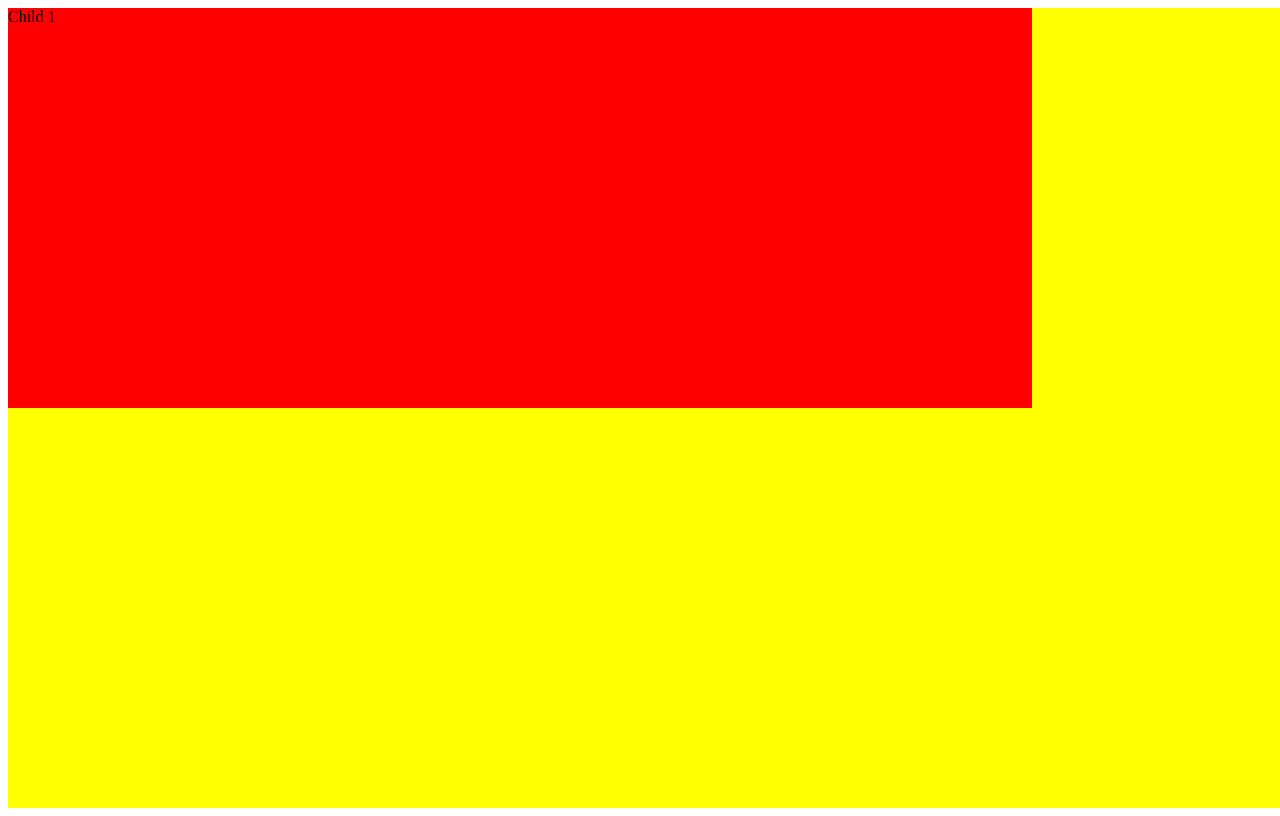
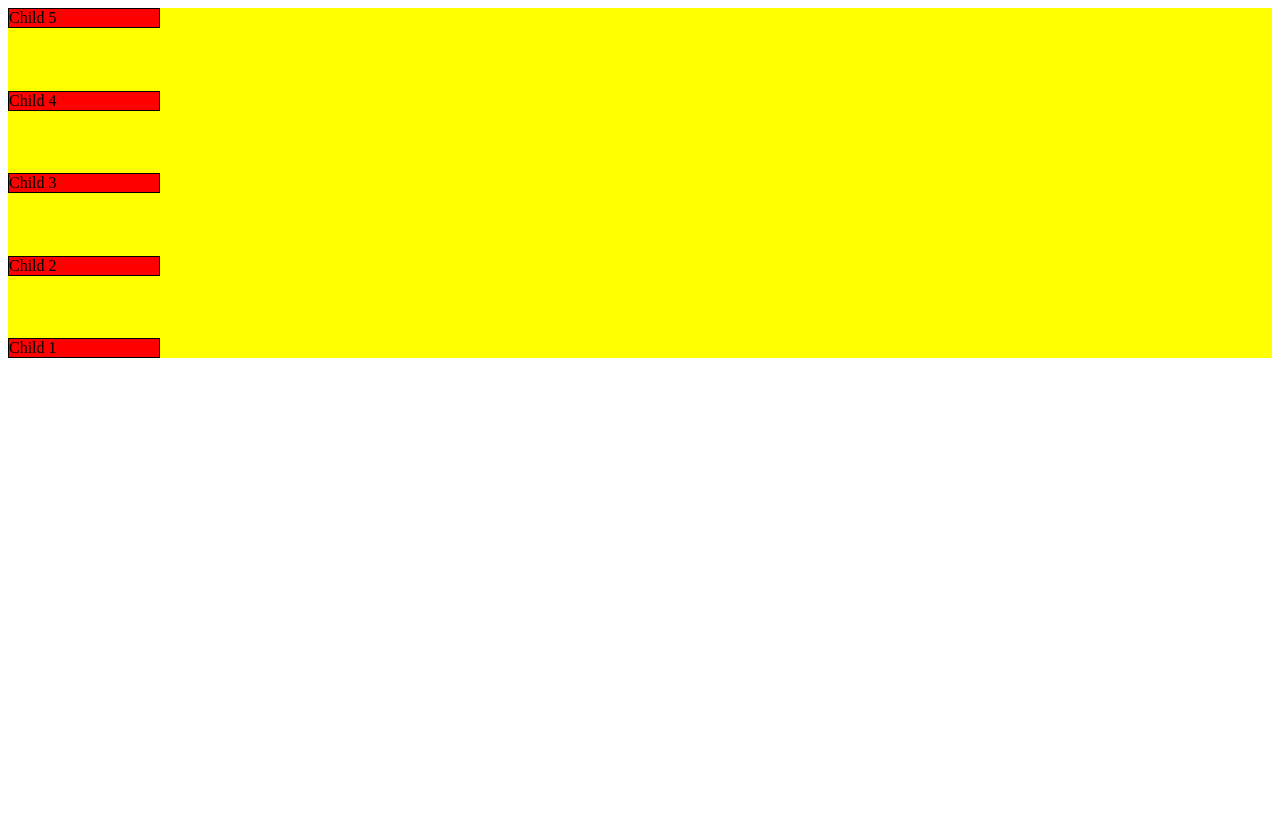
Before and after one commit to Abdullah-MotiWala/Smit-batch18-weekend, a plain HTML site: page css/flex/index.html in a window 1280 px wide. Drawn offline with Linux system fonts and the light colour scheme.

```diff
--- a/css/flex/index.html
+++ b/css/flex/index.html
@@ -20,11 +20,11 @@
     </div> -->
     <div class="parent">
         <div class="child child-1">Child 1</div>
-        <!-- <div class="child">Child 2</div>
+        <div class="child">Child 2</div>
         <div class="child">Child 3</div>
         <div class="child">Child 4</div>
         <div class="child">Child 5</div>
-        <div class="child">Child 6</div> -->
+        <!-- <div class="child">Child 6</div> -->
     </div>
 </body>
 
--- a/css/flex/style.css
+++ b/css/flex/style.css
@@ -19,37 +19,39 @@
 
 .parent {
   background-color: yellow;
-  /* display: flex; */
-  /* height: 350px; */
-  min-height: 350px;
+  display: flex;
+  height: 350px;
+  /* min-height: 350px; */
   /* max-height: 500px; */
   /* justify-content: center; */
-  /* justify-content: start; */
+  justify-content: flex-start;
   /* justify-content: space-evenly; */
   /* justify-content: space-between; */
   /* justify-content: right; */
   /* justify-content: flex-start; */
   /* align-items: start; */
   /* flex-direction: row-reverse; */
-  /* flex-direction: column-reverse; */
-  align-items: center;
-  /* justify-content: space-between; */
-  justify-content: center;
+  flex-direction: column-reverse;
+  justify-content: space-between;
+  /* justify-content: center; */
   flex-wrap: wrap;
   /* width: 900px; */
-  width: 100vw;
+  /* width: 100vw;
   height: 250px;
-  height: 100vh;
+  height: 100vh; */
   /* gap: 10px 100px; */
-  position: relative;
+  /* position: relative; */
+  align-items: flex-start;
 }
 
 .child {
-  height: 50%;
-  width: 80%;
+  /* height: 50%; */
+  /* width: 80%; */
+  width: 150px;
+
   background-color: red;
-  /* border: 1px solid; */
-  /* width: calc(900px/6); */
+  border: 1px solid;
+  /* width: calc(((100vw - 16px) / 6) - 2px); */
   /* height: 125px;
   width: 150px; */
 }
--- /dev/null
+++ b/css/grid/style.css
@@ -0,0 +1,73 @@
+.parent {
+  background-color: yellow;
+  height: 550px;
+  display: grid;
+  /* column-gap: 2px;
+  row-gap: 4px; */
+  gap: 4px 2px;
+  grid-template-columns: 1fr 2fr 2fr 1fr;
+  /* grid-template-rows: 1fr 2fr 1fr; */
+  /* grid-template-rows: repeat(3,1fr); */
+  grid-template-rows: 100px 400px 50px;
+  grid-template-areas:
+    "header header header header"
+    "ads content content sidebar"
+    "footer footer footer footer";
+}
+
+.child {
+  background-color: rgb(234, 1, 1);
+  color: white;
+  /* border: 1px solid white; */
+}
+
+.child-1 {
+  background-color: aqua;
+  /* grid-row: 2/3;
+  grid-column: 1/2; */
+  grid-area: ads;
+}
+
+.child-2 {
+  background-color: red;
+  /* grid-column: 1/5;
+  grid-row: 3/4; */
+  grid-area: footer;
+}
+
+.child-3 {
+  background-color: green;
+  /* grid-column: 2/4;
+  grid-row: 2/3; */
+  grid-area: content;
+}
+
+.child-4 {
+  background-color: brown;
+  /* grid-column: 1/-1; */
+  grid-area: header;
+}
+
+.child-5 {
+  background-color: darkblue;
+  /* grid-column: -2/-1;
+  grid-row: -3/-2; */
+  grid-area: sidebar;
+}
+
+
+.m-0 {
+    margin: 0;
+}
+
+.m-2 {
+    margin: 2px;
+}
+
+.m-4 {
+    margin: 4px;
+}
+
+.flex {
+    display: flex;
+}
```
Also changed, not shown: css/grid/index.html (added, +25 -0 lines).
